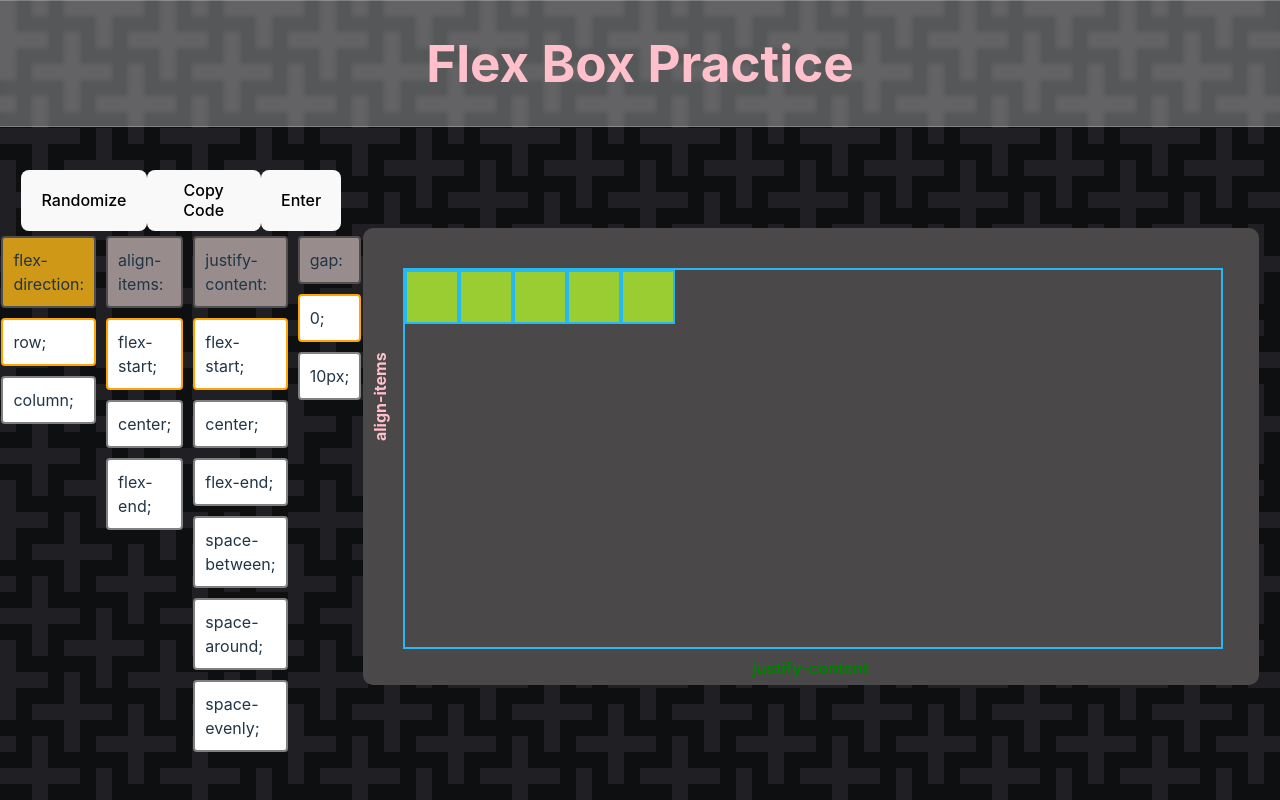
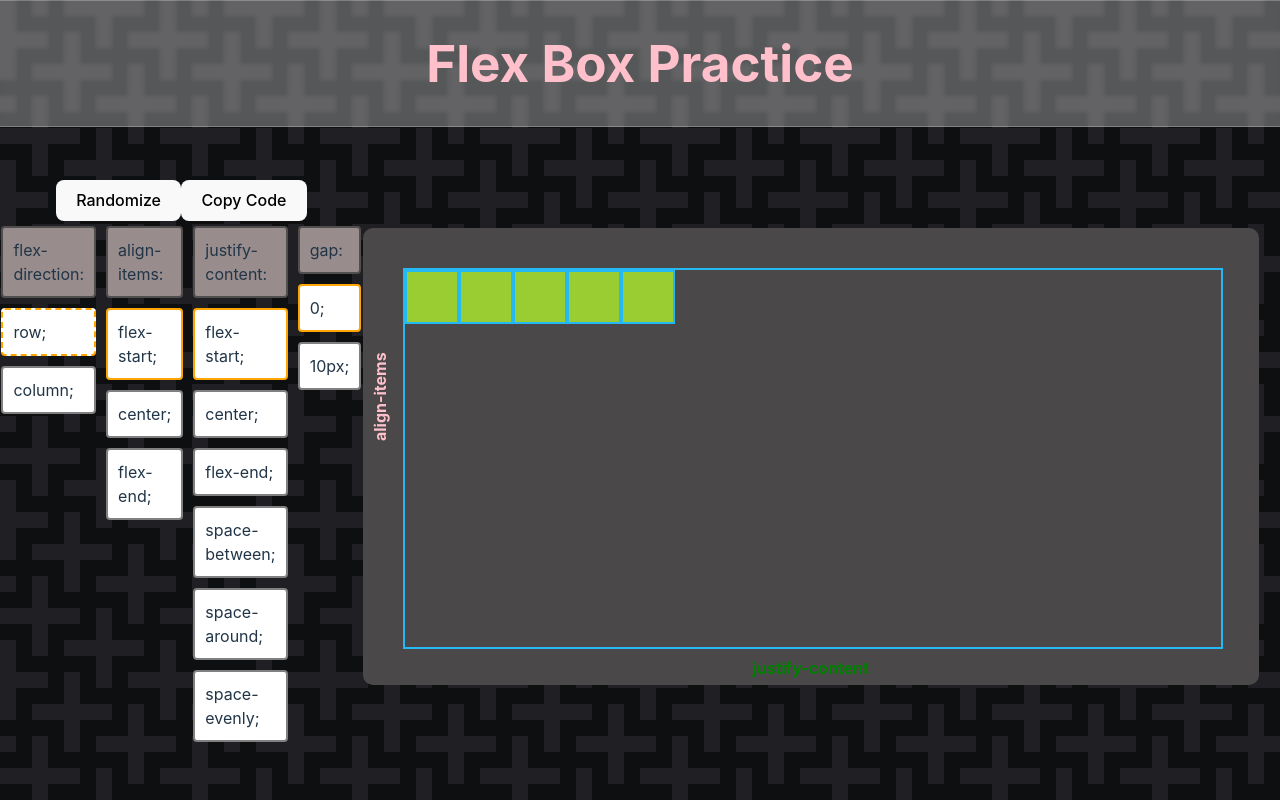
Before and after one commit to kingwilldabeast/flex-tutorial, a React (Vite) app: page / in a window 1280 px wide. Built offline with nearby package versions, Linux system fonts and the light colour scheme.

Commit message:
fixed active vs selected button design

```diff
--- a/src/App.css
+++ b/src/App.css
@@ -175,7 +175,20 @@ border: 1px solid rgba(255,255,255,0.25);
 
 .labelActive {
   border: 2px solid rgb(80, 79, 78);
-  background-color: rgb(207, 152, 23);
+  /* background-color: rgb(207, 152, 23); */
+  background-color: rgb(152, 140, 140);
+  padding: 10px;
+  margin: 5px;
+  border-radius: 4px;
+  font-size: 16px;
+  transition: all 0.3s ease;
+}
+
+.buttonActive {
+  border: 2px dashed orange;
+  background-color: white;
+  /* color: orange; */
+  cursor: pointer;
   padding: 10px;
   margin: 5px;
   border-radius: 4px;
--- a/src/components/Torso.jsx
+++ b/src/components/Torso.jsx
@@ -151,7 +151,6 @@ export default function Torso (props) {
             <div className='controls'>
             <button onClick={() => setButtonClicked(true)}>Randomize</button>
             <button >Copy Code</button>
-            <button >Enter</button>
 
             </div>
             <div className="button-container">
@@ -164,13 +163,13 @@ export default function Torso (props) {
                         flex-direction:
                     </div>
                     <div
-                    className={direction === directionOptions[0] ? 'buttonSelected' : 'buttonUnselected'}
+                    className={activeButton === 0 && direction === directionOptions[0] ? 'buttonActive' : (direction === directionOptions[0] ? 'buttonSelected' : 'buttonUnselected')}
                     onClick={() => setDirection(directionOptions[0])}
                     >
                         row;
                     </div>
                     <div
-                    className={direction === directionOptions[1] ? 'buttonSelected' : 'buttonUnselected'}
+                    className={activeButton === 0 && direction === directionOptions[1] ? 'buttonActive' : (direction === directionOptions[1] ? 'buttonSelected' : 'buttonUnselected')}
                     onClick={() => setDirection(directionOptions[1])}>
                         column;
                     </div>
@@ -184,19 +183,19 @@ export default function Torso (props) {
                         align-items:
                     </div>
                     <div
-                    className={alignItems === 'flex-start' ? 'buttonSelected' : 'buttonUnselected'}
+                    className={activeButton === 1 && alignItems === alignItemOptions[0] ? 'buttonActive' : (alignItems === alignItemOptions[0] ? 'buttonSelected' : 'buttonUnselected')}
                     onClick={() => setAlignItems(alignItemOptions[0])}
                     >
                         flex-start;
                     </div>
                     <div
-                    className={alignItems === 'center' ? 'buttonSelected' : 'buttonUnselected'}
+                    className={activeButton === 1 && alignItems === alignItemOptions[1] ? 'buttonActive' : (alignItems === alignItemOptions[1] ? 'buttonSelected' : 'buttonUnselected')}
                     onClick={() => setAlignItems(alignItemOptions[1])}
                     >
                         center;
                     </div>
                     <div
-                    className={alignItems === 'flex-end' ? 'buttonSelected' : 'buttonUnselected'}
+                    className={activeButton === 1 && alignItems === alignItemOptions[2] ? 'buttonActive' : (alignItems === alignItemOptions[2] ? 'buttonSelected' : 'buttonUnselected')}
                     onClick={() => setAlignItems(alignItemOptions[2])}
                     >
                         flex-end;
@@ -211,37 +210,37 @@ export default function Torso (props) {
                         justify-content:
                     </div>
                     <div
-                    className={justifyContent === 'flex-start' ? 'buttonSelected' : 'buttonUnselected'}
+                    className={activeButton === 2 && justifyContent === justifyContentOptions[0] ? 'buttonActive' : (justifyContent === justifyContentOptions[0] ? 'buttonSelected' : 'buttonUnselected')}
                     onClick={() => setJustifyContent(justifyContentOptions[0])}
                     >
                         flex-start;
                     </div>
                     <div
-                    className={justifyContent === 'center' ? 'buttonSelected' : 'buttonUnselected'}
+                    className={activeButton === 2 && justifyContent === justifyContentOptions[1] ? 'buttonActive' : (justifyContent === justifyContentOptions[1] ? 'buttonSelected' : 'buttonUnselected')}
                     onClick={() => setJustifyContent(justifyContentOptions[1])}
                     >
                         center;
                     </div>
                     <div
-                    className={justifyContent === 'flex-end' ? 'buttonSelected' : 'buttonUnselected'}
+                    className={activeButton === 2 && justifyContent === justifyContentOptions[2] ? 'buttonActive' : (justifyContent === justifyContentOptions[2] ? 'buttonSelected' : 'buttonUnselected')}
                     onClick={() => setJustifyContent(justifyContentOptions[2])}
                     >
                         flex-end;
                     </div>
                     <div
-                    className={justifyContent === 'space-between' ? 'buttonSelected' : 'buttonUnselected'}
+                    className={activeButton === 2 && justifyContent === justifyContentOptions[3] ? 'buttonActive' : (justifyContent === justifyContentOptions[3] ? 'buttonSelected' : 'buttonUnselected')}
                     onClick={() => setJustifyContent(justifyContentOptions[3])}
                     >
                         space-between;
                     </div>
                     <div
-                    className={justifyContent === 'space-around' ? 'buttonSelected' : 'buttonUnselected'}
+                    className={activeButton === 2 && justifyContent === justifyContentOptions[4] ? 'buttonActive' : (justifyContent === justifyContentOptions[4] ? 'buttonSelected' : 'buttonUnselected')}
                     onClick={() => setJustifyContent(justifyContentOptions[4])}
                     >
                         space-around;
                     </div>
                     <div
-                    className={justifyContent === 'space-evenly' ? 'buttonSelected' : 'buttonUnselected'}
+                    className={activeButton === 2 && justifyContent === justifyContentOptions[5] ? 'buttonActive' : (justifyContent === justifyContentOptions[5] ? 'buttonSelected' : 'buttonUnselected')}
                     onClick={() => setJustifyContent(justifyContentOptions[5])}
                     >
                         space-evenly;
@@ -257,13 +256,13 @@ export default function Torso (props) {
                         gap:
                     </div>
                     <div
-                    className={gap === '0px' ? 'buttonSelected' : 'buttonUnselected'}
+                    className={activeButton === 3 && gap === gapOptions[0] ? 'buttonActive' : (gap === gapOptions[0] ? 'buttonSelected' : 'buttonUnselected')}
                     onClick={() => setGap(gapOptions[0])}
                     >
                         0;
                     </div>
                     <div
-                    className={gap === '10px' ? 'buttonSelected' : 'buttonUnselected'}
+                    className={activeButton === 3 && gap === gapOptions[1] ? 'buttonActive' : (gap === gapOptions[1] ? 'buttonSelected' : 'buttonUnselected')}
                     onClick={() => setGap(gapOptions[1])}
                     >
                         10px;
```
